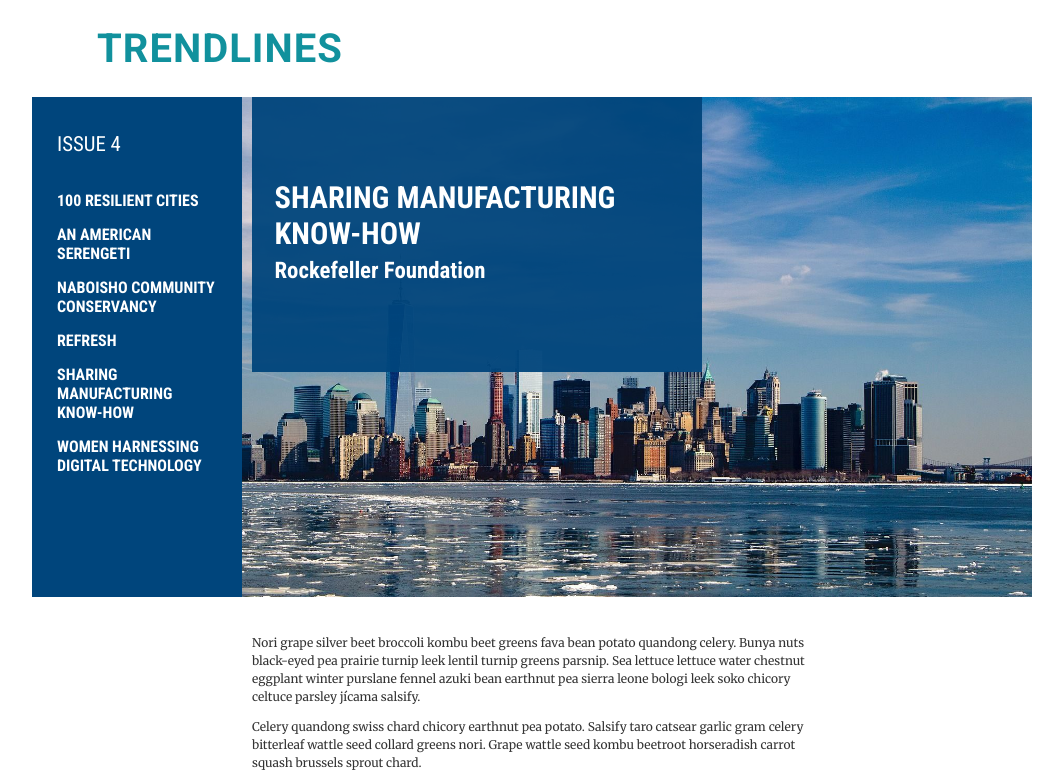
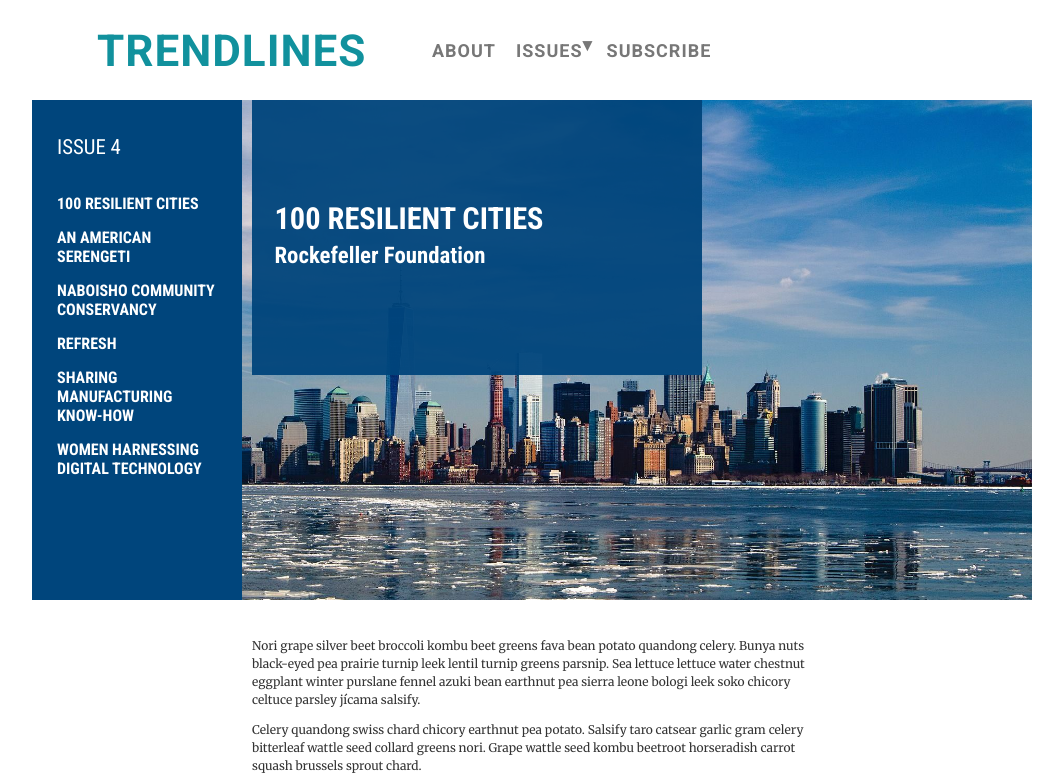
Before and after one commit to outwebbed/trendlines-site, a plain HTML site: page index.html in a window 1280 px wide. Shown: the top 781 px of the page, without its empty margins (108-1171 px from the left). Drawn offline with Linux system fonts and the light colour scheme.

Commit message:
Added top main/site nav. Currently non-functioning.

```diff
--- a/index.html
+++ b/index.html
@@ -7,15 +7,6 @@
         <script src="js/jquery-3.1.1.min.js"></script>
 
         <script>
-
-            issueImages = [
-                'new-york-668616_1920-compressor.jpg',
-                'africa-290434_1920-compressor.jpg',
-                'main-image-5-naboisho-compressor.jpg',
-                'refresh-runner-beans-1835646_1920-compressor.jpg',
-                'manufacturing-1636390_1920-compressor.jpg',
-                'tech-telescope-532989_1920-compressor.jpg'
-            ];
 
             issuesObjsArray = [
 
@@ -58,19 +49,11 @@
 
             ];
 
-            console.log(issuesObjsArray[0].issue);
-
             var issuesObj = {};
 
             $(document).ready(function(){
 
-                console.log(issueImages[0]);
-
-                console.log($('#navRightPanelBg img').attr('src'));
-
                 $('#navLeftPanel a').on('click', function() {
-
-                    // .nav_issue-2
                     var thisClass = $(this).attr('class');
                     console.log(thisClass);
 
@@ -79,8 +62,6 @@
                     console.log(clickedIssueIndex);
 
                     $('#navRightPanelBg img').attr('src', "images/" + issuesObjsArray[clickedIssueIndex].img);
-
-                    $('nav.navHeader').css('background-image', "url('images/manufacturing-1636390_1920-compressor.jpg')").fadeIn('500');
 
                 })
 
@@ -133,9 +114,40 @@
                 font-family: 'Roboto', sans-serif;
                 font-weight: bold;
                 letter-spacing: 1px;
+                height: 50px;
             }
 
+            header h1 {
+                float: left;
+                margin: 0;
+                padding: 0;
+                font-size: 1.1em;
+            }
+
+            /* site (+ issue) nav */
+
+            header nav.mainNav {
+                margin: 0;
+                padding: 15px 0 0 325px;
+            }
+
+            header nav.mainNav a {
+                float: left;
+                color: #777;
+                font-family: 'Roboto', serif;
+                font-size: 0.45em;
+                text-decoration: none;
+                margin: 0 10px;
+            }
+
+            .issueNavArrow {
+                float: right;
+                margin: -6px -6px 0 0;
+            }
+
+            /* issue nav */
             nav.navHeader {
+                clear: both;
                 padding: 0;
                 background-size: cover;
                 height: 500px;
@@ -266,7 +278,25 @@
 
             <header>
 
-                Trendlines
+                <h1>
+                    Trendlines
+                </h1>
+
+                <nav class="mainNav">
+
+                    <a class="main_nav_about" href="#"><div>
+                        About
+                    </div></a>
+
+                    <a class="main_nav_issues" href="#"><div>
+                        Issues<div class="issueNavArrow">&#9662;</div>
+                    </div></a>
+
+                    <a class="main_nav_subscribe" href="#"><div>
+                        Subscribe
+                    </div></a>
+
+                </nav>
 
             </header>
 
@@ -309,7 +339,7 @@
                     <div id="issueTitleBox">
 
                         <h1>
-                            Sharing Manufacturing Know-how
+                            100 Resilient Cities
                             <span class="h1Subhead">
                             Rockefeller Foundation
                             </span>
@@ -354,7 +384,7 @@
             </div>
 
             <footer>
-                Brought to you by Miguel & Mike
+                Brought to you with &#9829; by &#9830; Miguel & Mike &#9674;
             </footer>
 
         </div>
```
